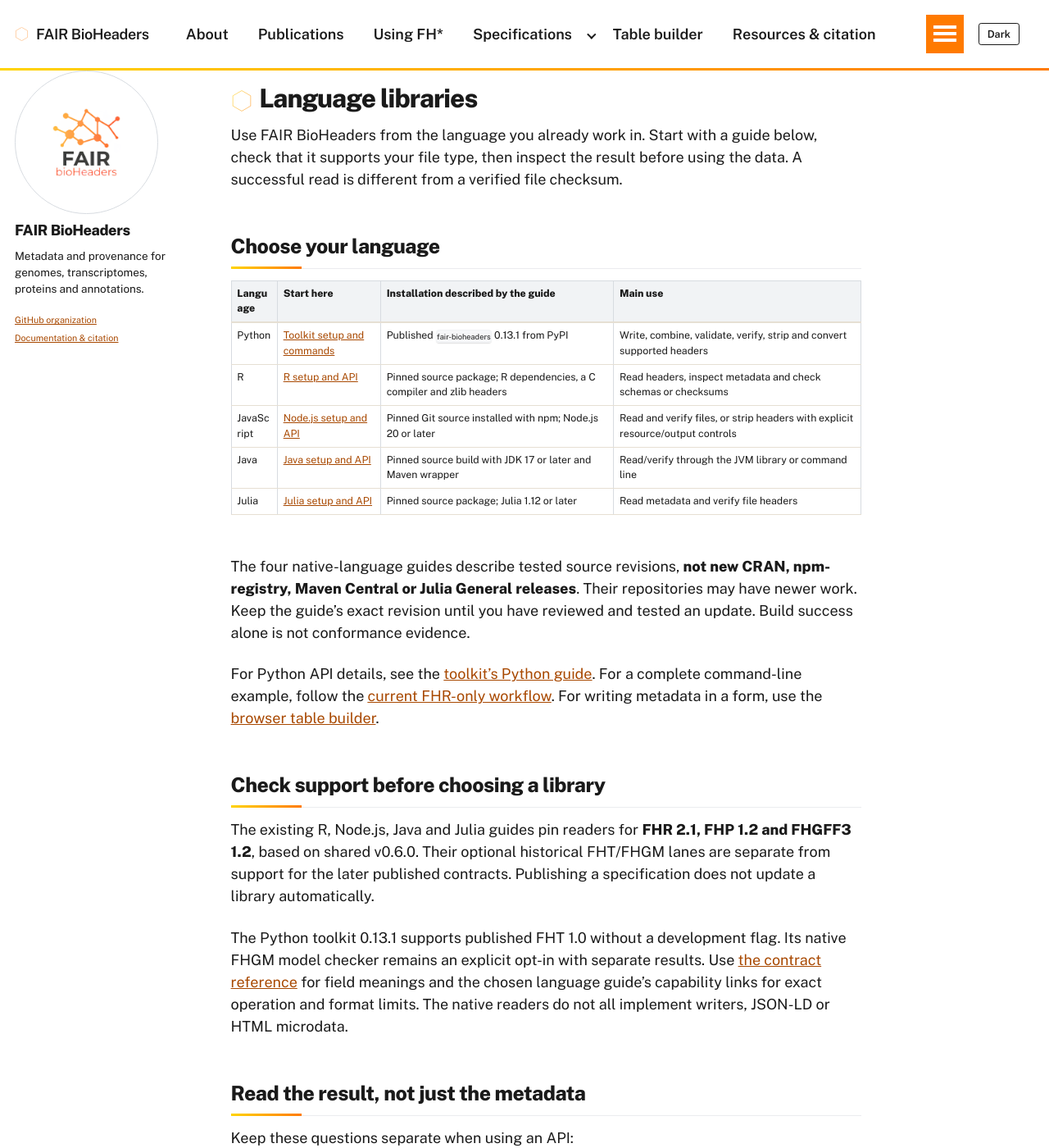
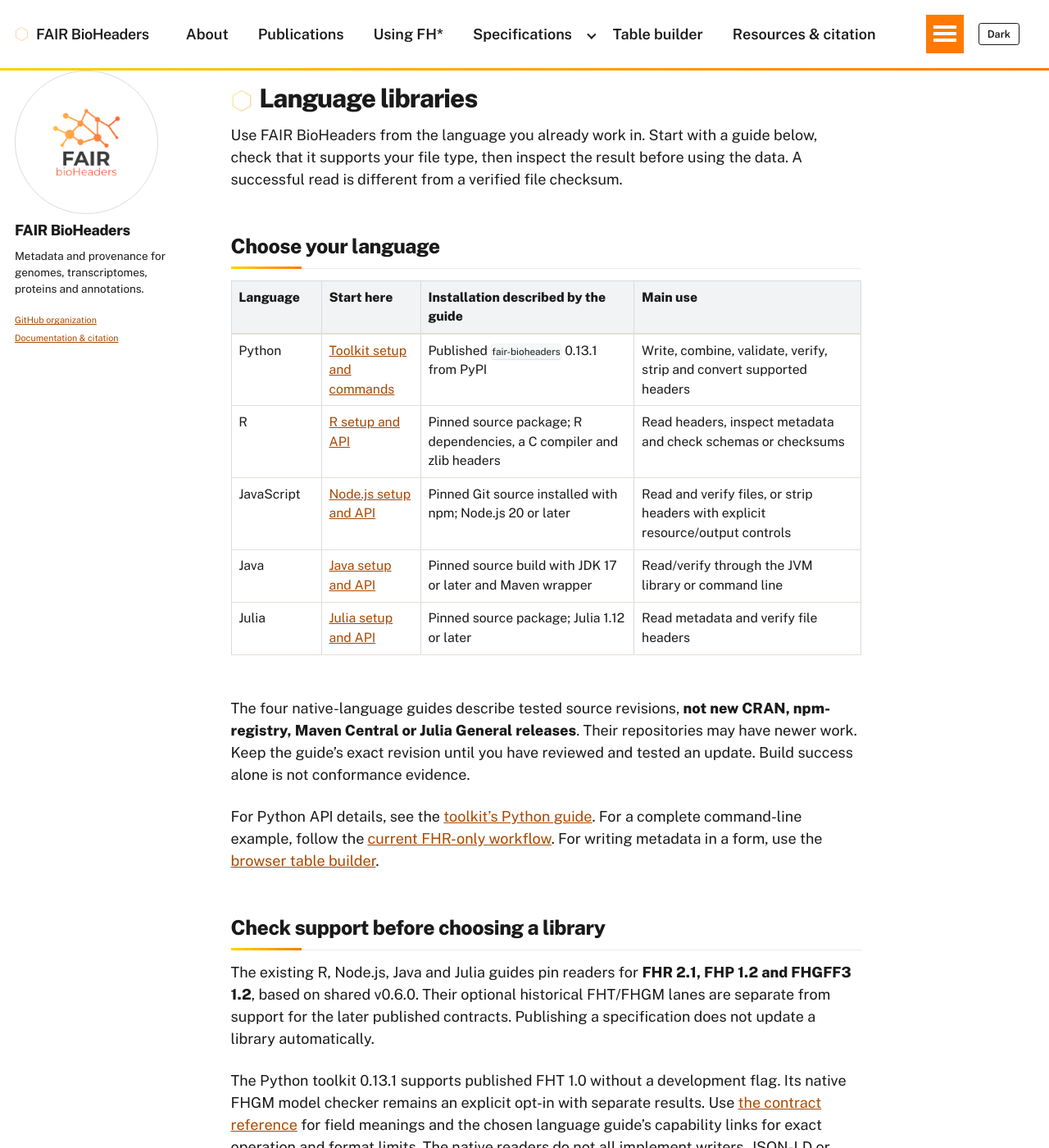
Before and after one commit to FAIR-bioHeaders/fair-bioheaders.github.io, a Jekyll site: the page built from _pages/language-libraries.md, in a window 1280 px wide and 1400 px high. Shown: the whole window at 82% size. Built offline with Jekyll 4.4.1, drawn with Linux system fonts in a browser that asks for light colours.

Commit message:
Keep language names readable in the library comparison

```diff
--- a/_pages/language-libraries.md
+++ b/_pages/language-libraries.md
@@ -10,7 +10,7 @@ using the data. A successful read is different from a verified file checksum.
 
 ## Choose your language
 
-<div class="field-table" role="region" aria-label="Language library choices" tabindex="0" markdown="1">
+<div class="field-table language-library-table" role="region" aria-label="Language library choices" tabindex="0" markdown="1">
 
 | Language | Start here | Installation described by the guide | Main use |
 | --- | --- | --- | --- |
--- a/_sass/_project.scss
+++ b/_sass/_project.scss
@@ -854,6 +854,13 @@ fair-bioheaders-metadata h3 { overflow-wrap: anywhere; }
 .guide-family-table td:first-child { min-width: 5em; }
 .guide-family-table th:nth-child(2),
 .guide-family-table td:nth-child(2) { min-width: 9em; }
+.language-library-table table { min-width: 40rem; font-size: .875rem; }
+.language-library-table th:first-child,
+.language-library-table td:first-child {
+  min-width: 7em;
+  white-space: nowrap;
+  overflow-wrap: normal;
+}
 .field-table caption { text-align: left; font-weight: $font-weight-bold; }
 .field-table th,
 .field-table td {
```
Also changed, not shown: scripts/browser/language-libraries.spec.mjs (+3 -0 lines).
